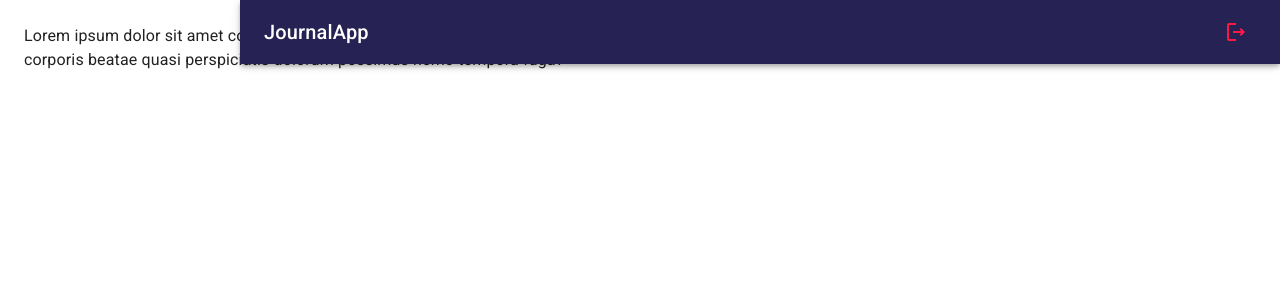
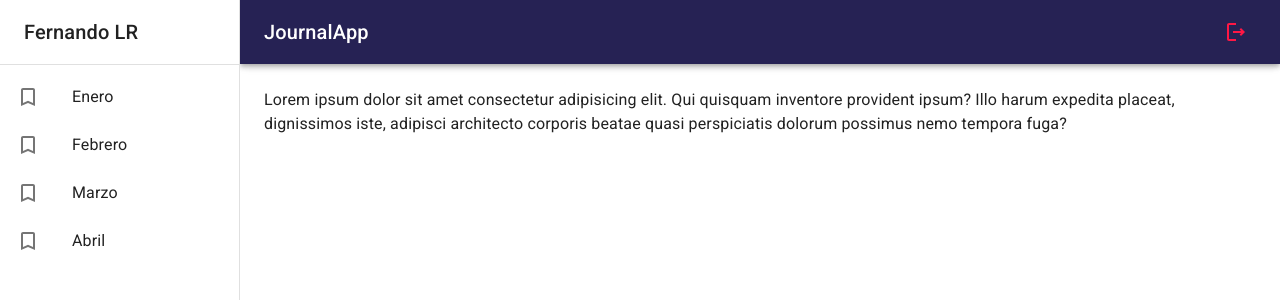
Before and after one commit to Fernando-LRz/journal, a React (Vite) app: page / in a window 1280 px wide. Shown: the top 300 px of the page. Built offline with nearby package versions, Linux system fonts and the light colour scheme.

Commit message:
add SideBar

```diff
--- a/src/journal/components/NavBar.jsx
+++ b/src/journal/components/NavBar.jsx
@@ -20,7 +20,7 @@
                 </IconButton>
 
                 <Grid container direction="row" justifyContent="space-between" alignItems="center">
-                    <Typography variant="h6" noWrap component='div'>JournalApp</Typography>
+                    <Typography variant="h6" noWrap component="div">JournalApp</Typography>
 
                     <IconButton color="error">
                         <LogoutOutlined />
--- /dev/null
+++ b/src/journal/components/SideBar.jsx
@@ -0,0 +1,47 @@
+import { Box, Divider, Drawer, Grid, List, ListItem, ListItemButton, ListItemIcon, ListItemText, Toolbar, Typography } from '@mui/material';
+import { TurnedInNot } from '@mui/icons-material';
+
+export const SideBar = ({ drawerWidth }) => {
+    return (
+        <Box
+            component="nav"
+            sx={{ width: { sm: drawerWidth }, flexShrink: { sm: 0 } }}
+        >
+            <Drawer
+                open
+                variant="permanent" // temporary
+                sx={{
+                    display: { xs: 'block' },
+                    '& .MuiDrawer-paper': { boxSizing: 'border-box', width: drawerWidth }
+                }}
+            >
+                <Toolbar>
+                    <Typography variant="h6" noWrap component='div'>
+                        Fernando LR
+                    </Typography>
+                </Toolbar>
+
+                <Divider />
+
+                <List>
+                    {
+                        ['Enero', 'Febrero', 'Marzo', 'Abril'].map( text => (
+                            <ListItem key={ text } disablePadding>
+                                <ListItemButton>
+                                    <ListItemIcon>
+                                        <TurnedInNot />
+                                    </ListItemIcon>
+
+                                    <Grid container>
+                                        <ListItemText primary={ text } />
+                                        <ListItemText secondary={ '' } />
+                                    </Grid>
+                                </ListItemButton>
+                            </ListItem>
+                        ))
+                    }
+                </List>
+            </Drawer>
+        </Box>
+    );
+};
--- a/src/journal/components/index.js
+++ b/src/journal/components/index.js
@@ -1 +1,2 @@
 export * from './NavBar';
+export * from './SideBar';
--- a/src/journal/layout/JournalLayout.jsx
+++ b/src/journal/layout/JournalLayout.jsx
@@ -1,5 +1,5 @@
-import { Box } from '@mui/material';
-import { NavBar } from '../components';
+import { Box, Toolbar } from '@mui/material';
+import { NavBar, SideBar } from '../components';
 
 const drawerWidth = 240;
 
@@ -8,13 +8,13 @@
         <Box sx={{ display: "flex" }}>
 
             <NavBar drawerWidth={ drawerWidth }/>
-            {/* SideBar drawerWidth */}
+            <SideBar drawerWidth={ drawerWidth }/>
 
             <Box
                 component="main"
                 sx={{ flexGrow: 1, p: 3 }}
             >
-
+                <Toolbar />
                 { children }
             </Box>
         </Box>
```
